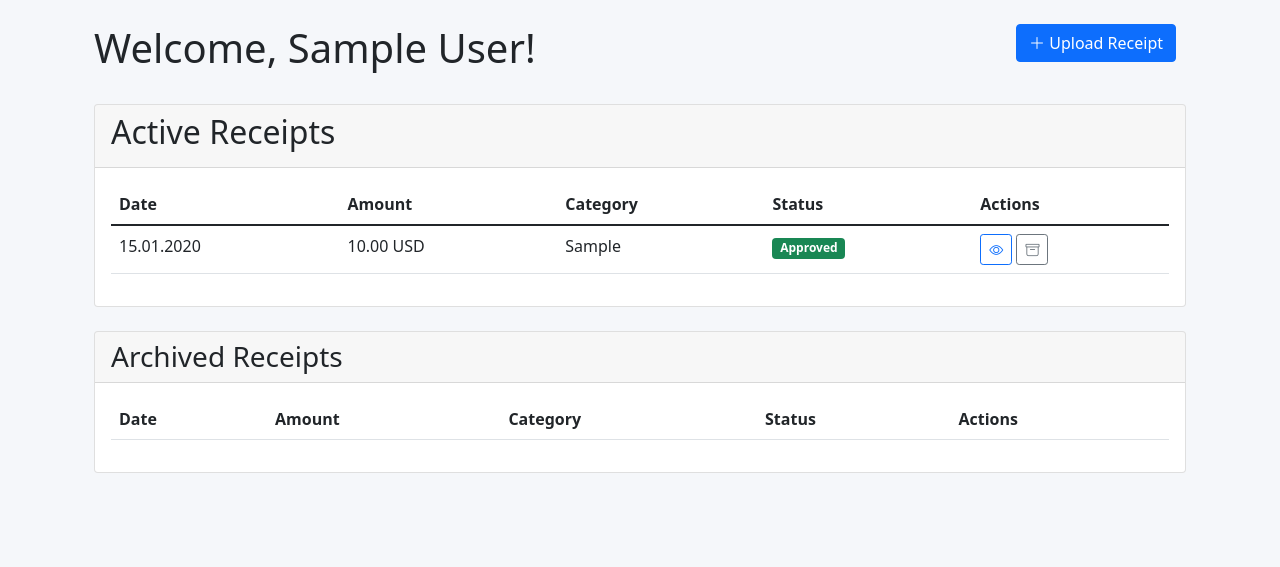
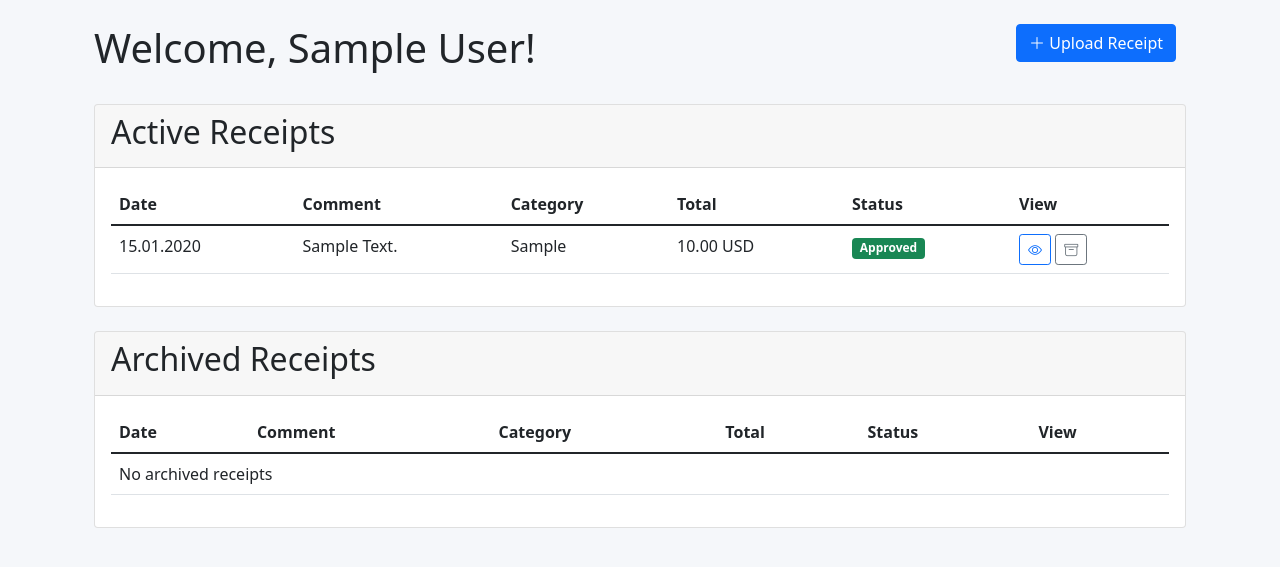
Before and after one commit to ThomasKLA10/expense-app, a Flask app: page /dashboard in a window 1280 px wide. Shown: the part 56-623 px from the top of the page. Run offline with Flask 3, Linux system fonts and the light colour scheme; a user stored in the database is signed in; tables that the repository leaves empty hold one stand-in row (values such as "Sample post"); lists and menus that the app fills with data are empty; some libraries are stand-ins or nearby versions.

Commit message:
Update dashboard tables: standardize active and archived receipts layout, fix pagination

```diff
--- a/app/templates/dashboard.html
+++ b/app/templates/dashboard.html
@@ -64,10 +64,11 @@
                             <thead>
                                 <tr>
                                     <th>Date</th>
-                                    <th>Amount</th>
+                                    <th>Comment</th>
                                     <th>Category</th>
+                                    <th>Total</th>
                                     <th>Status</th>
-                                    <th>Actions</th>
+                                    <th>View</th>
                                 </tr>
                             </thead>
                             <tbody>
@@ -75,8 +76,9 @@
                                     {% for receipt in active_receipts.items %}
                                     <tr>
                                         <td>{{ receipt.date_submitted.strftime('%d.%m.%Y') }}</td>
+                                        <td>{{ receipt.comment|default('None')|title }}</td>
+                                        <td>{{ receipt.category|title }}</td>
                                         <td>{{ "%.2f"|format(receipt.amount) }} {{ receipt.currency }}</td>
-                                        <td>{{ receipt.category }}</td>
                                         <td>
                                             {% if receipt.status == 'pending' %}
                                                 <span class="badge bg-warning">Pending</span>
@@ -103,7 +105,7 @@
                                     </tr>
                                     {% endfor %}
                                 {% else %}
-                                <tr><td colspan="5">No active receipts</td></tr>
+                                <tr><td colspan="6">No active receipts</td></tr>
                                 {% endif %}
                             </tbody>
                         </table>
@@ -129,39 +131,40 @@
                 <!-- Archived Receipts -->
                 <div class="card mb-4">
                     <div class="card-header">
-                        <h3 class="mb-0">Archived Receipts</h3>
+                        <h2>Archived Receipts</h2>
                     </div>
                     <div class="card-body">
-                        <div class="table-responsive">
-                            <table class="table archived-receipts-table">
+                        <table class="table">
                             <thead>
                                 <tr>
                                     <th>Date</th>
-                                        <th>Amount</th>
+                                    <th>Comment</th>
                                     <th>Category</th>
+                                    <th>Total</th>
                                     <th>Status</th>
-                                        <th>Actions</th>
+                                    <th>View</th>
                                 </tr>
                             </thead>
                             <tbody>
+                                {% if archived_receipts.items %}
                                     {% for receipt in archived_receipts.items %}
                                     <tr class="{% if receipt.is_recently_updated %}recent-update{% endif %}"
                                         data-receipt-id="{{ receipt.id }}"
                                         data-viewed="false">
                                         <td>{{ receipt.date_submitted.strftime('%d.%m.%Y') }}</td>
+                                        <td>{{ receipt.comment|default('None')|title }}</td>
+                                        <td>{{ receipt.category|title }}</td>
                                         <td>{{ "%.2f"|format(receipt.amount) }} {{ receipt.currency }}</td>
-                                        <td>{{ receipt.category }}</td>
                                         <td>
                                             {% if receipt.status == 'approved' %}
                                                 <span class="badge bg-success">Approved</span>
                                             {% elif receipt.status in ['rejected', 'rejectd'] %}
                                                 <span class="badge bg-danger">Rejected</span>
                                             {% else %}
-                                                <span class="badge bg-secondary">{{ receipt.status }}</span>
+                                                <span class="badge bg-secondary">{{ receipt.status|title }}</span>
                                             {% endif %}
                                         </td>
                                         <td>
-                                            <div class="actions-cell">
                                             <a href="{{ url_for('view_receipt', receipt_id=receipt.id) }}"
                                                class="btn btn-sm btn-outline-primary">
                                                 <i class="bi bi-eye"></i>
@@ -169,13 +172,30 @@
                                             {% if receipt.is_recently_updated %}
                                                 <span class="badge bg-primary new-badge">New</span>
                                             {% endif %}
-                                            </div>
                                         </td>
                                     </tr>
                                     {% endfor %}
+                                {% else %}
+                                <tr><td colspan="6">No archived receipts</td></tr>
+                                {% endif %}
                             </tbody>
                         </table>
+
+                        {% if archived_receipts.pages > 1 %}
+                        <div class="d-flex justify-content-center mt-3">
+                            <nav>
+                                <ul class="pagination">
+                                    {% for page in range(1, archived_receipts.pages + 1) %}
+                                    <li class="page-item {% if page == archived_receipts.page %}active{% endif %}">
+                                        <a class="page-link" href="{{ url_for('dashboard', page_archived=page, page_active=request.args.get('page_active', 1)) }}">
+                                            {{ page }}
+                                        </a>
+                                    </li>
+                                    {% endfor %}
+                                </ul>
+                            </nav>
                         </div>
+                        {% endif %}
                     </div>
                 </div>
             </div>
```
Lines whose indentation alone changed are shown as unchanged.
